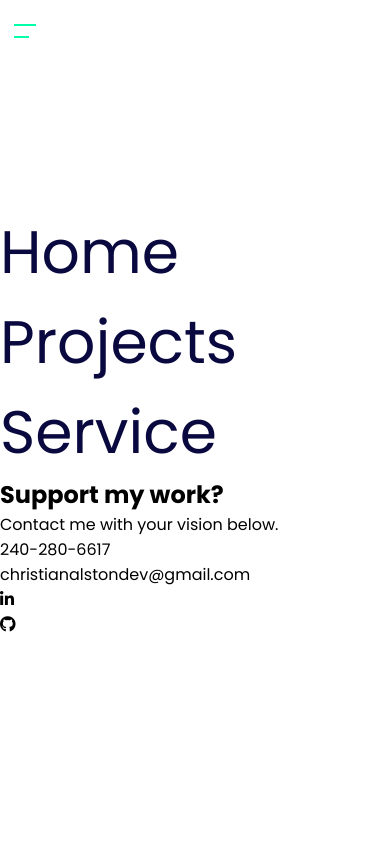
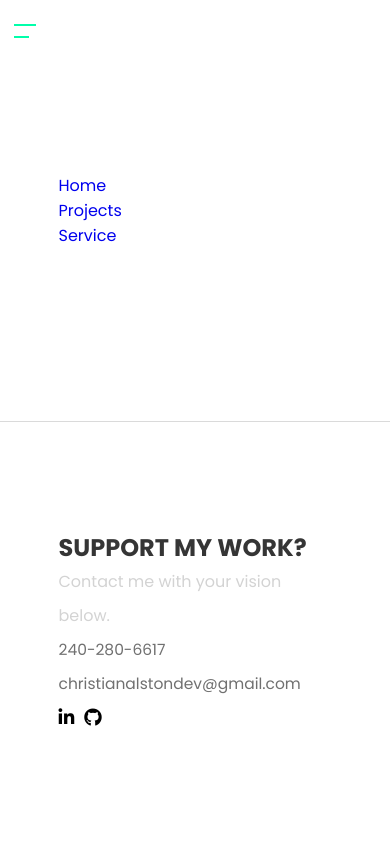
Before and after one commit to ChristianAlston/freelance, a React (Create React App) app: page / in a window 390 px wide. Both pictures are taken after a click on the element 26 px from the left and 30 px from the top of the page. Shown: the top 844 px of the page. Built offline with nearby package versions, Linux system fonts and the light colour scheme.

Commit message:
responsive changes and styling updates

```diff
--- a/src/Components/NavMenu/NavMenu.css
+++ b/src/Components/NavMenu/NavMenu.css
@@ -1,25 +1,186 @@
-.navmenu {
+@media screen and (min-width: 320px) and (max-width: 700px) {
+
+    .show {
         height: 100vh;
-    width: 100%;
+        width: 90%;
         /* background-color: rgb(0, 214, 203); */
         background-color: rgb(255, 255, 255);
         display: flex;
         flex-direction: column;
+        position: fixed;
+        top: 0;
+        right: 0;
+        z-index: 50;
+        transition: .2s;
+    }
+
+    .wrapthis {
+        display: flex;
+        flex-direction: column;
+        height: 100%;
+        width: 100%;
         justify-content: center;
     }
 
     .navlist {
-    text-align: left;
+        margin: auto;
+        width: 70%;
+        list-style: none;
     }
 
     .linkof {
         color: rgb(10, 9, 63);
         text-decoration: none;
-    font-size: 60px;
+        font-size: 44px;
         transition: .2s;
     }
 
     .linkof:hover {
         color: white;
-    margin-bottom: -10px;
     }
+
+    .support {
+        height: 50%;
+        width: 100%;
+        border-top: 1px solid rgb(218, 218, 218);
+        display: flex;
+        flex-direction: column;
+        justify-content: center;
+        align-items: center;
+    }
+
+    .my {
+        color: rgb(53, 53, 53);
+        text-transform: uppercase;
+        text-align: left;
+    }
+
+    .below {
+        color: lightgrey;
+    }
+
+    .cred {
+        list-style: none;
+        text-align: left;
+        width: 65%;
+    }
+
+    .stuff {
+        font-size: 15.5px;
+        color: rgb(112, 112, 112);
+    }
+
+    .yes {
+        width: 70%;
+        line-height: 34px;
+    }
+
+    .innerlist {
+        display: flex;
+        list-style: none;
+    }
+
+    .inneritem {
+        margin: 0 10px 0 0px;
+        font-size: 18px;
+    }
+
+}
+
+@media screen and (min-width: 701px) and (max-width: 1740px) {
+
+    .show {
+        height: 100vh;
+        width: 90%;
+        /* background-color: rgb(0, 214, 203); */
+        background-color: rgb(255, 255, 255);
+        display: flex;
+        flex-direction: column;
+        position: fixed;
+        top: 0;
+        right: 0;
+        z-index: 50;
+        transition: .2s;
+    }
+
+    .wrapthis {
+        display: flex;
+        height: 100%;
+        width: 100%;
+        justify-content: space-between;
+        align-items: center;
+    }
+
+    .navlist {
+        margin: auto;
+        height: 100%;
+        width: 50%;
+        list-style: none;
+        display: flex;
+        justify-content: center;
+        align-items: center;
+        flex-direction: column;
+        background-color: rgb(10, 9, 63);
+
+    }
+
+    .linkof {
+        color: rgb(0, 214, 203);
+        text-decoration: none;
+        font-size: 50px;
+        transition: .2s;
+        margin: 10px 0;
+    }
+
+    .linkof:hover {
+        color: white;
+    }
+
+    .support {
+        height: 100%;
+        width: 50%;
+        border-left: 1px solid rgb(218, 218, 218);
+        display: flex;
+        flex-direction: column;
+        justify-content: center;
+        align-items: center;
+    }
+
+    .my {
+        color: rgb(53, 53, 53);
+        text-transform: uppercase;
+        text-align: left;
+    }
+
+    .below {
+        color: lightgrey;
+    }
+
+    .cred {
+        list-style: none;
+        text-align: left;
+        width: 65%;
+    }
+
+    .stuff {
+        font-size: 15.5px;
+        color: rgb(112, 112, 112);
+    }
+
+    .yes {
+        width: 70%;
+        line-height: 34px;
+        border-bottom: lightgrey 1px solid;
+    }
+
+    .innerlist {
+        display: flex;
+        list-style: none;
+    }
+
+    .inneritem {
+        margin: 0 10px 0 0px;
+        font-size: 18px;
+    }
+
+}
```
Lines whose indentation alone changed are shown as unchanged.
